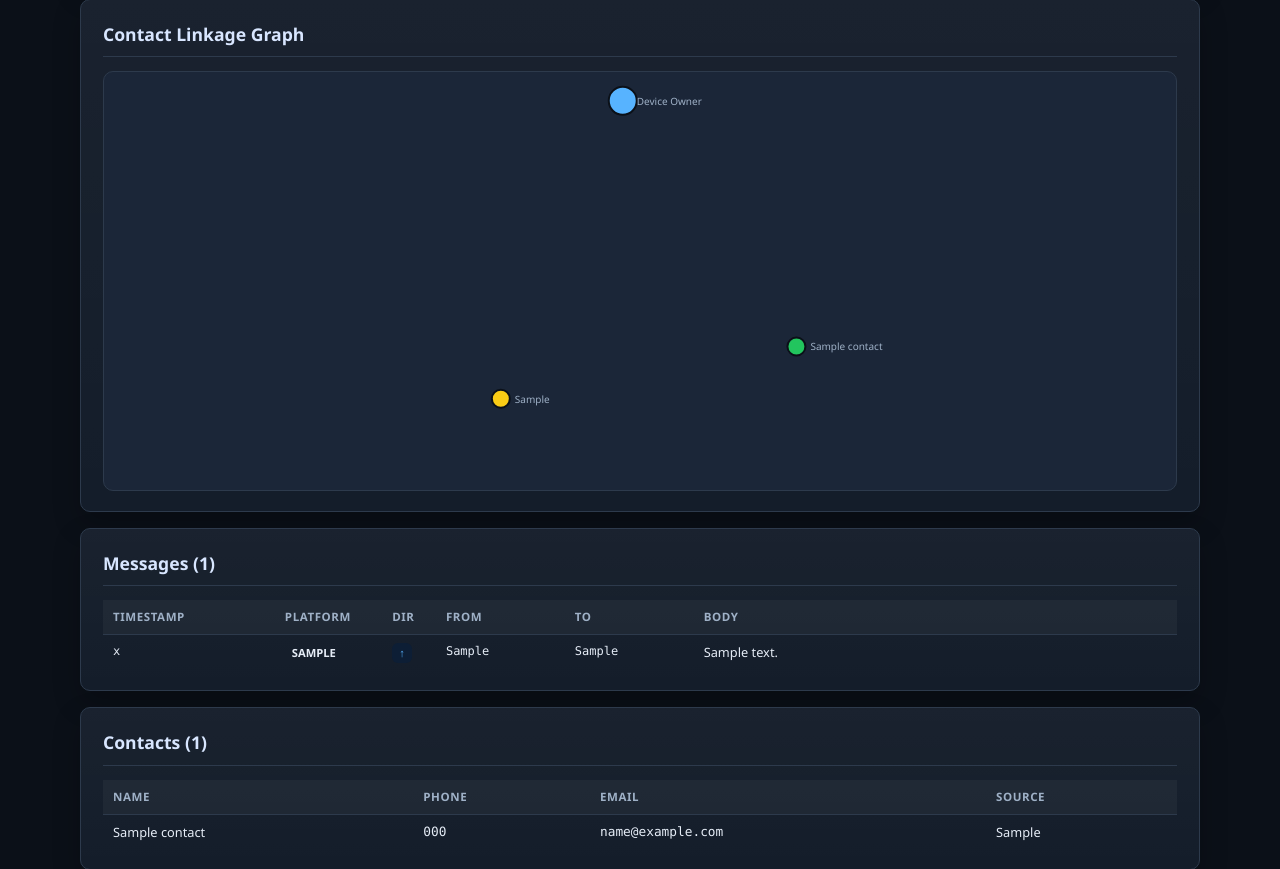
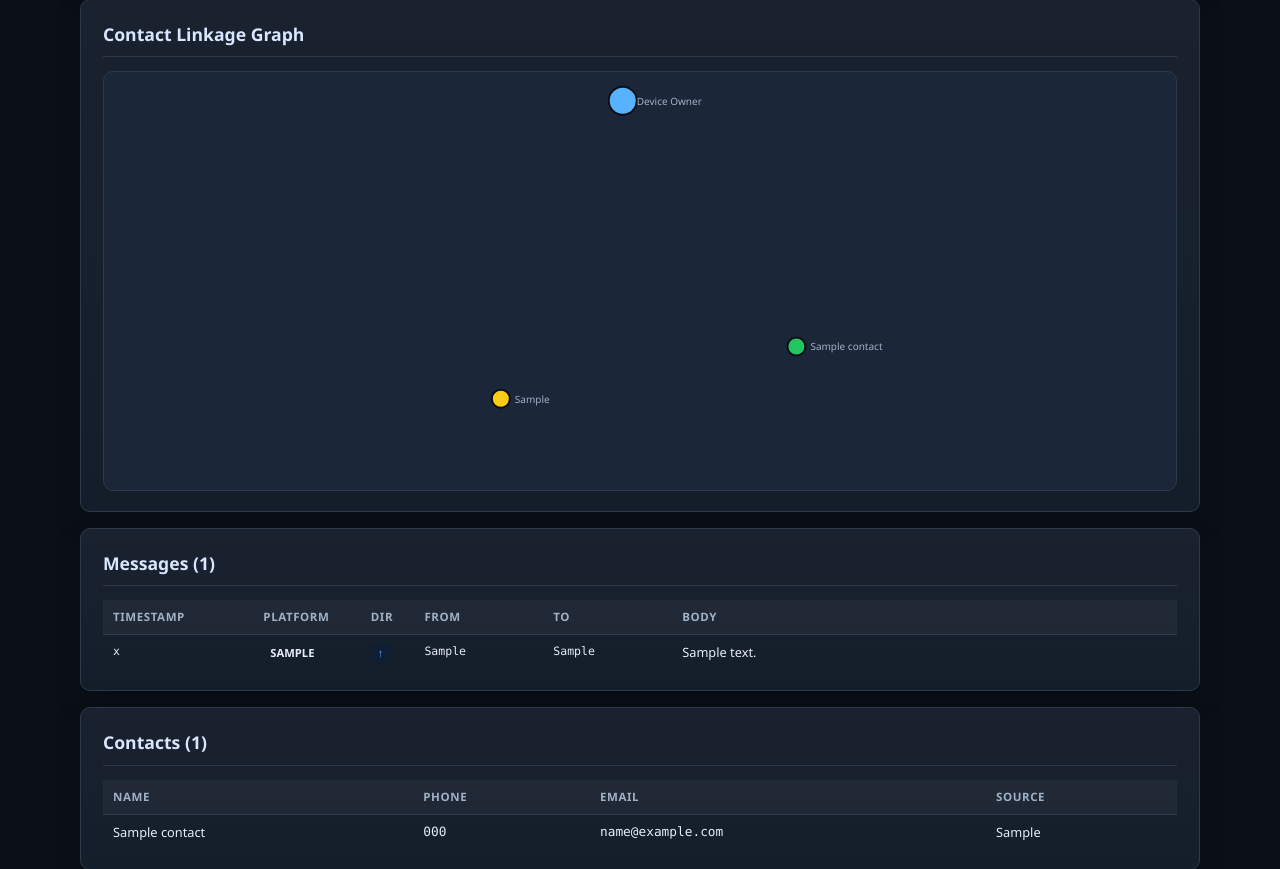
Before and after one commit to yusufbuali/MobileTrace, a Flask app: page /api/cases/1/report in a window 1280 px wide. Shown: the part 1353-2222 px from the top of the page. Run offline with Flask 3, Linux system fonts and the light colour scheme; tables that the repository leaves empty hold one stand-in row (values such as "Sample post").

Commit message:
fix(pdf): messages table no longer overflows page in WeasyPrint
- Set table-layout:fixed + width:100% inline (not @media print — WeasyPrint
  applies inline styles unconditionally, no media-query dependency)
- Remove overflow-x:auto wrapper (ignored by WeasyPrint, caused clipping)
- Shorten timestamps to 16 chars with T→space (2020-03-24 01:21) so
  the timestamp column stays narrow without truncating mid-character
- Add overflow-wrap:anywhere on timestamp/sender/recipient cells so
  long phone numbers and ISO strings wrap inside their fixed columns
- Body column gets 47% of the fixed table width

Co-Authored-By: Claude Sonnet 4.6 <noreply@anthropic.com>

```diff
--- a/templates/report.html
+++ b/templates/report.html
@@ -661,15 +661,14 @@
   {% if messages %}
   <div class="panel">
     <h2>Messages ({{ messages | length }})</h2>
-    <div style="overflow-x:auto">
-    <table class="data-table" id="messages-table">
+    <table class="data-table" id="messages-table" style="table-layout:fixed;width:100%">
       <colgroup>
-        <col style="width:16%"><!-- Timestamp -->
+        <col style="width:14%"><!-- Timestamp -->
         <col style="width:10%"><!-- Platform -->
         <col style="width:5%"> <!-- Dir -->
         <col style="width:12%"><!-- From -->
         <col style="width:12%"><!-- To -->
-        <col style="width:45%"><!-- Body -->
+        <col style="width:47%"><!-- Body -->
       </colgroup>
       <thead>
         <tr><th>Timestamp</th><th>Platform</th><th>Dir</th><th>From</th><th>To</th><th>Body</th></tr>
@@ -677,17 +676,16 @@
       <tbody>
       {% for m in messages %}
         <tr>
-          <td class="mono" style="font-size:0.75rem">{{ m.timestamp or '—' }}</td>
+          <td class="mono" style="font-size:0.72rem;word-break:break-all;overflow-wrap:anywhere">{{ (m.timestamp or '—')[:16] | replace('T',' ') }}</td>
           <td><span class="badge badge-{{ m.platform }}">{{ m.platform }}</span></td>
           <td><span class="badge badge-{{ 'in' if m.direction == 'incoming' else 'out' }}">{{ '↓' if m.direction == 'incoming' else '↑' }}</span></td>
-          <td class="mono" style="font-size:0.75rem;word-break:break-all">{{ m.sender or '—' }}</td>
-          <td class="mono" style="font-size:0.75rem;word-break:break-all">{{ m.recipient or '—' }}</td>
-          <td style="word-break:break-word">{{ m.body or '' }}</td>
+          <td class="mono" style="font-size:0.72rem;word-break:break-all;overflow-wrap:anywhere">{{ m.sender or '—' }}</td>
+          <td class="mono" style="font-size:0.72rem;word-break:break-all;overflow-wrap:anywhere">{{ m.recipient or '—' }}</td>
+          <td style="word-break:break-word;overflow-wrap:anywhere">{{ m.body or '' }}</td>
         </tr>
       {% endfor %}
       </tbody>
     </table>
-    </div>
   </div>
   {% endif %}
 
```
